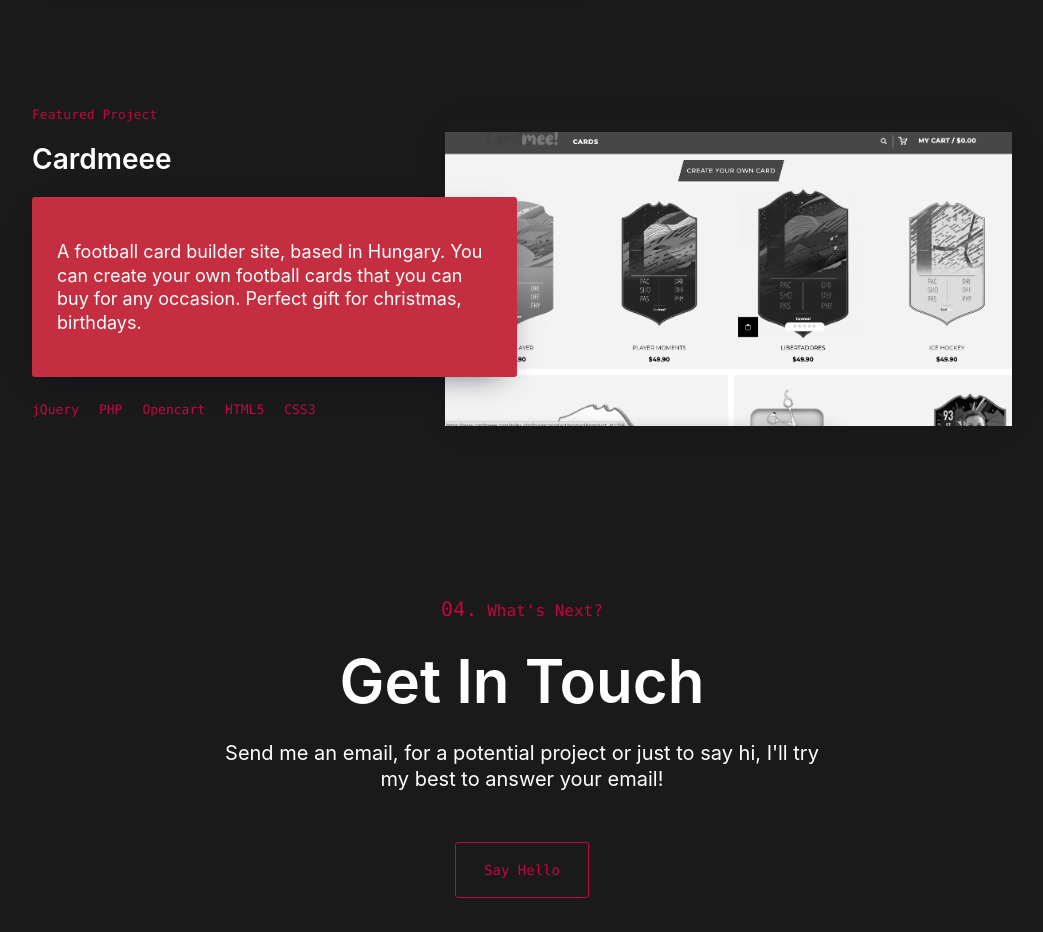
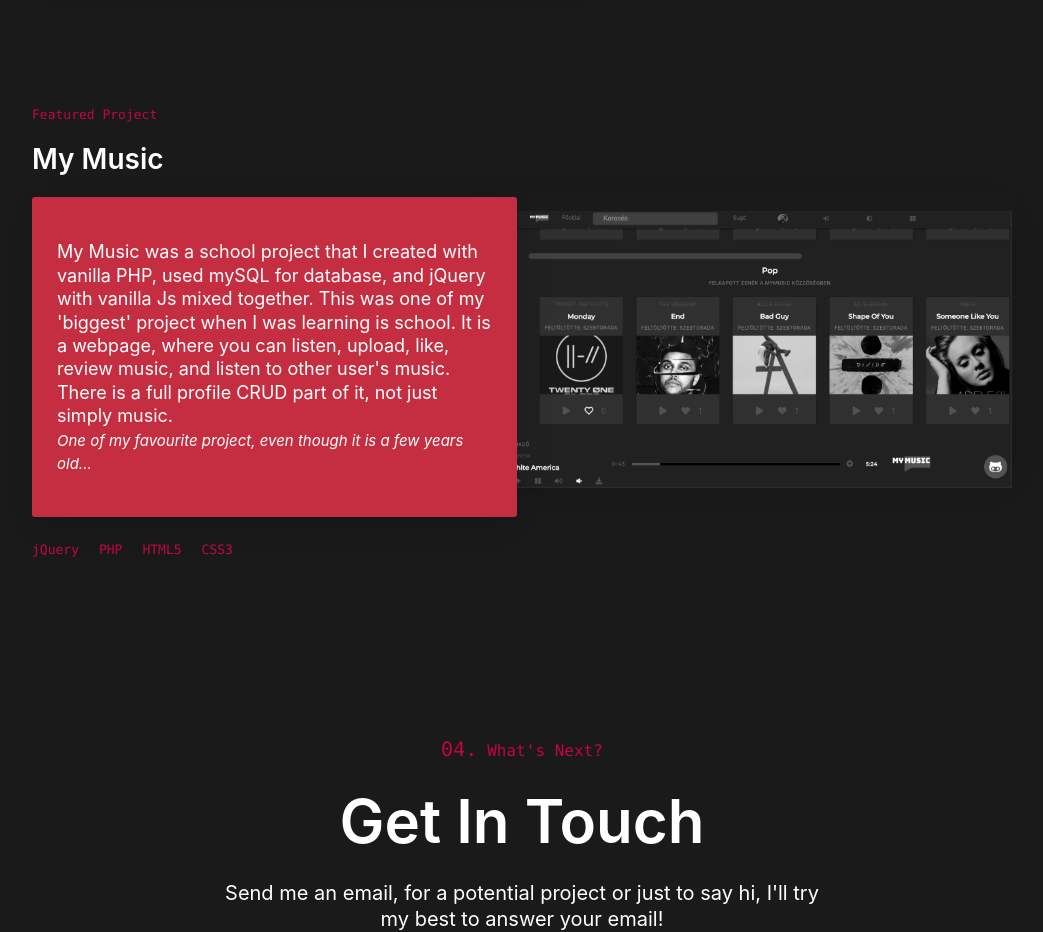
Before and after one commit to adam-torok/adamtorokportfolio, a plain HTML site: page index.html in a window 1280 px wide. Shown: the part 3625-4557 px from the top of the page, without its empty margins (118-1161 px from the left). Drawn offline with nearby package versions, Linux system fonts and the light colour scheme.

Commit message:
Update index.html
Refreshing portfolio

```diff
--- a/index.html
+++ b/index.html
@@ -288,28 +288,30 @@
         data-aos-duration="3000" class="projects__featured">
           <div class="featured left">
             <h4>Featured Project</h4>
-            <h5>Cardmeee</h5>
+            <h5>My Music</h5>
             <div class="featured__description">
               <p>
-                A football card builder site, based in Hungary.
-                You can create your own football cards that you can buy for any occasion.
-                Perfect gift for christmas, birthdays.
+                My Music was a school project that I created with vanilla PHP, used mySQL for database, and jQuery with vanilla Js mixed together.
+                This was one of my 'biggest' project when I was learning is school.
+                It is a webpage, where you can listen, upload, like, review music, and listen to other user's music.
+                There is a full profile CRUD part of it, not just simply music.
+                <br>
+                <i><small>One of my favourite project, even though it is a few years old...</small></i>
               </p>
             </div>
             <ul class="ulleft">
               <li>jQuery</li>
               <li>PHP</li>
-              <li>Opencart</li>
               <li>HTML5</li>
               <li>CSS3</li>
             </ul>
           </div>
           <a
             class="featured__img featured__img-left"
-            href="https://www.cardmeee.com/index.php?route=common/home"
+            href="https://github.com/adam-torok/myMusicProduction"
           >
             <div class="img_container">
-              <img src="images/cardmee.png" alt="Cardmeee's landing page" />
+              <img src="images/mymusic.png" alt="myMusic's home page" />
             </div>
           </a>
         </div>
```
